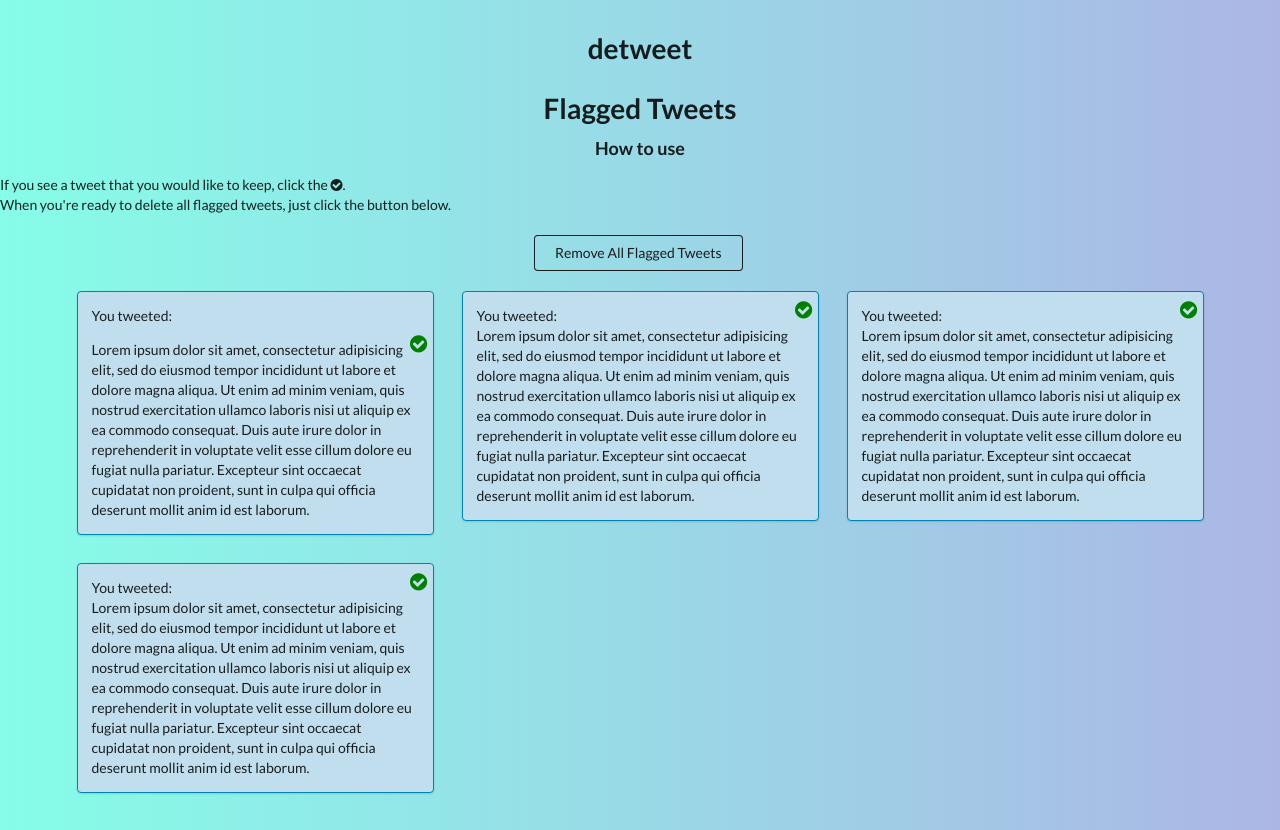
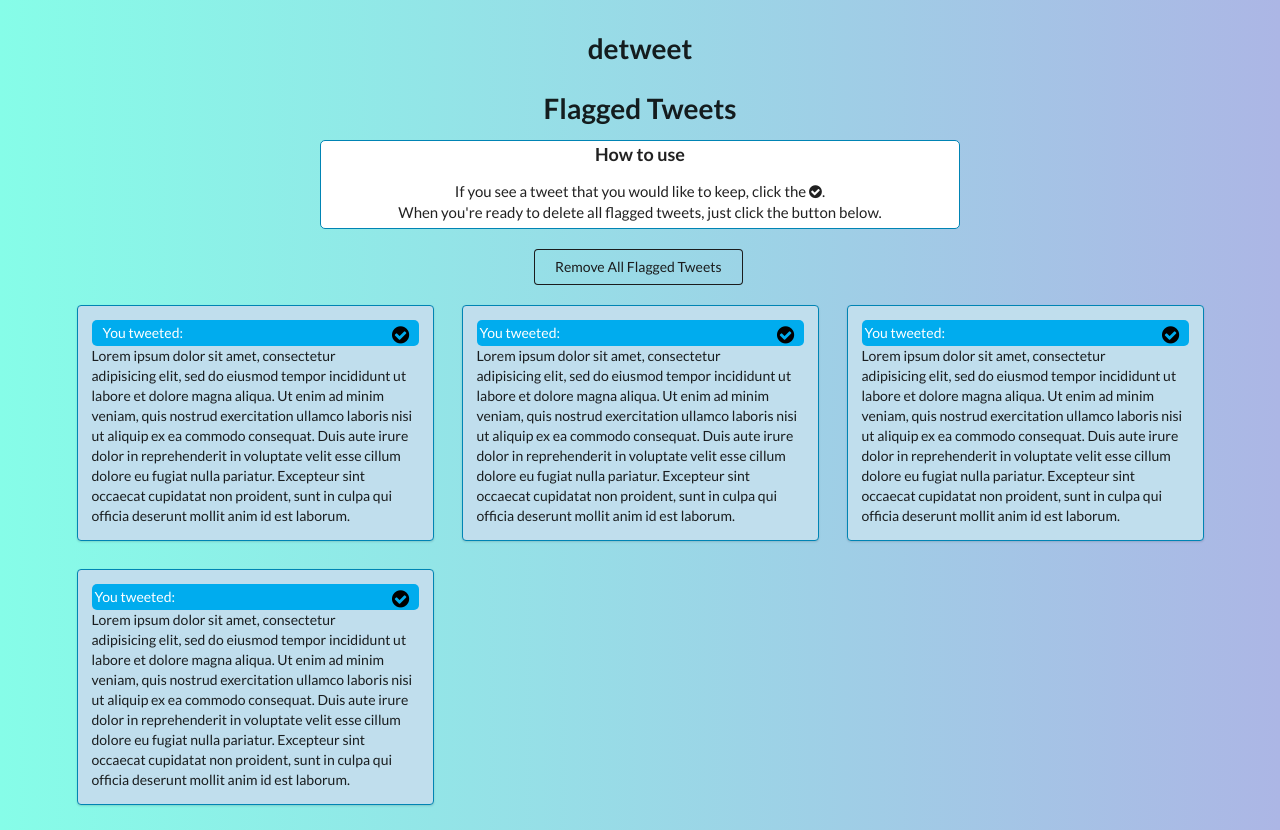
Before and after one commit to robertglatzel/detweet, a Flask app: template web_dynamic/templates/index.html in a window 1280 px wide. Run offline with Flask 2, Linux system fonts and the light colour scheme; the template is opened without the code that fills it, so the values that code supplies are empty; some libraries are stand-ins or nearby versions.

Commit message:
Updating with new styles

```diff
--- a/web_dynamic/static/styles/styles.css
+++ b/web_dynamic/static/styles/styles.css
@@ -4,24 +4,46 @@ body {
     background: linear-gradient(to right, #86fde8, #acb6e5); /* W3C, IE 10+/ Edge, Firefox 16+, Chrome 26+, Opera 12+, Safari 7+ */
 }
 
+#logo {
+    margin-top: 30px;
+}
+
+.instructions {
+    text-align: center;
+    border: 1px solid #0084b4;
+    border-radius: 5px;
+    width: 50%;
+    margin: 0 auto;
+    background: #ffffff;
+    padding: 5px;
+    font-size: 15px;
+}
+
+/* Tweet Box */
 .tweet {
     background: #c0deed !important;
     border-color: #0084b4 !important;
 }
-
-#logo {
-    margin-top: 30px;
+.top {
+    background-color: #00acee  !important;
+    padding: 3px;
+    color: white;
+    border-radius: 5px;
 }
+.top p {
+    display: inline;
+    margin-left: 8px;
+}
+/* Tweet Box end*/
 
 /* Keep Tweet button */
 .keep-tweet {
     float: right;
-    margin-top: -8px;
-    margin-right: -15px;
+
     background: none;
     border: none;
     font-size: 20px;
-    color: green;
+    color: black;
 }
 
 .keep-tweet:hover {
@@ -37,3 +59,7 @@ body {
     text-align: center;
     margin: 20px;
 }
+
+#remove-all:hover {
+    background-color: #00acee !important;
+}
```
